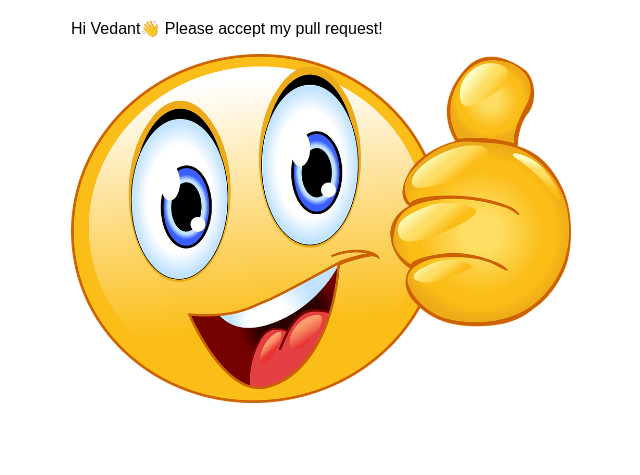
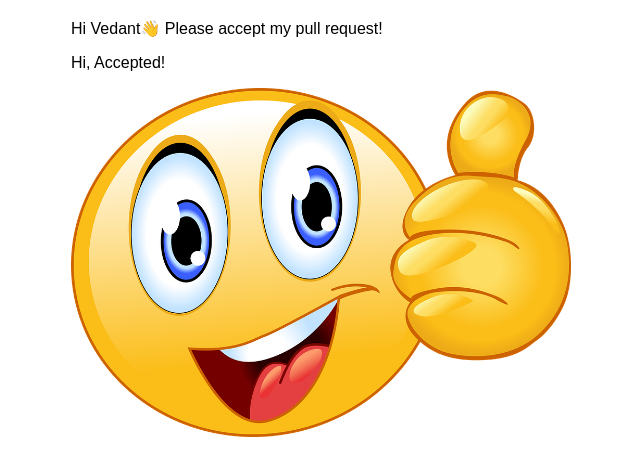
Before and after one commit to Ved4Code/my-first-gatsby-site, a Gatsby site: page /blank in a window 1280 px wide. Shown: the part 183-658 px from the top of the page, without its empty margins (319-959 px from the left). Built offline with nearby package versions, Linux system fonts and the light colour scheme; Gatsby itself is replaced by a stand-in of ours.

Commit message:
Comment added

```diff
--- a/src/pages/blank.js
+++ b/src/pages/blank.js
@@ -6,6 +6,7 @@ const NewPage = () => {
   return (
     <Layout pageTitle="New Page">
       <p>Hi Vedant👋 Please accept my pull request!</p>
+      <p>Hi, Accepted!</p>
       <StaticImage
         alt="Smiley face image"
         src="../images/smiley.png"
```
